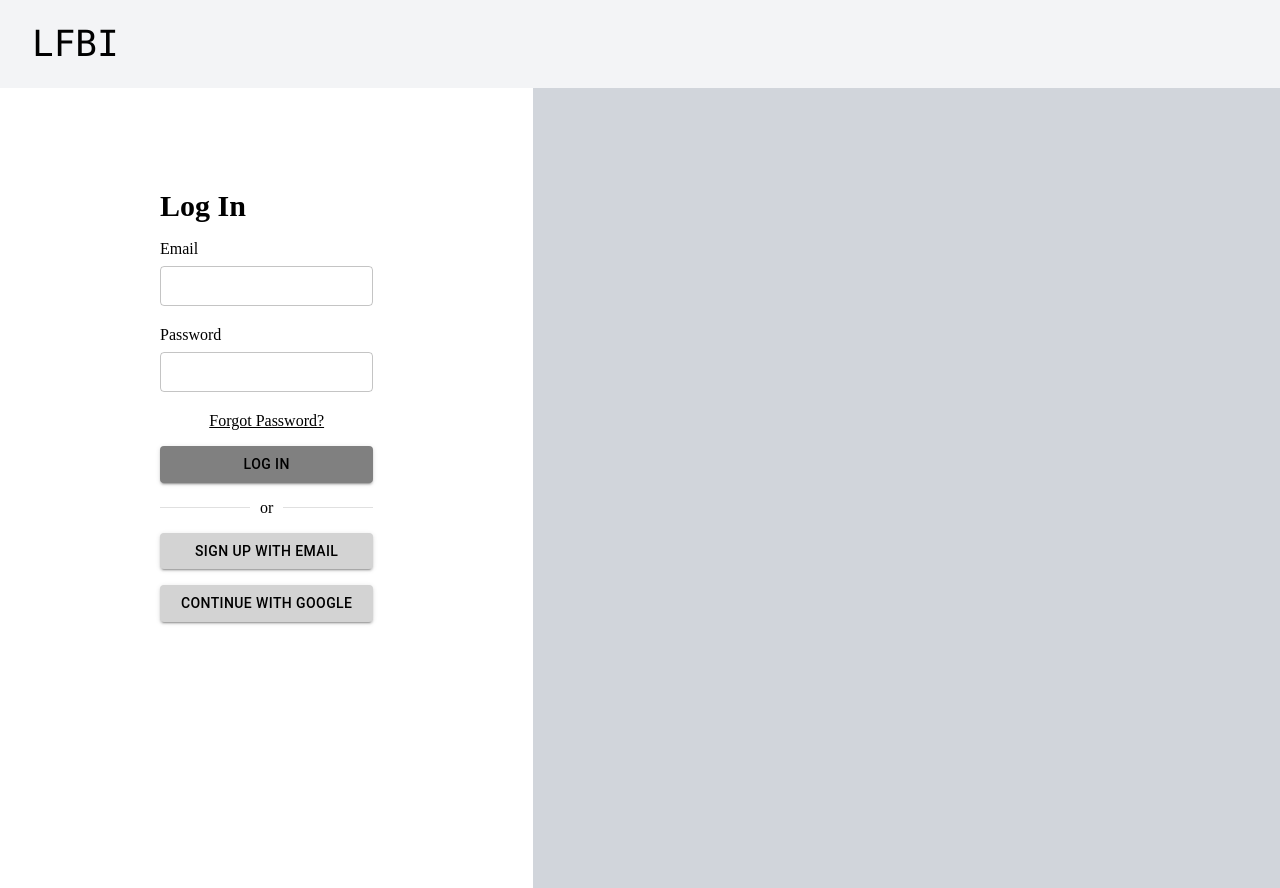
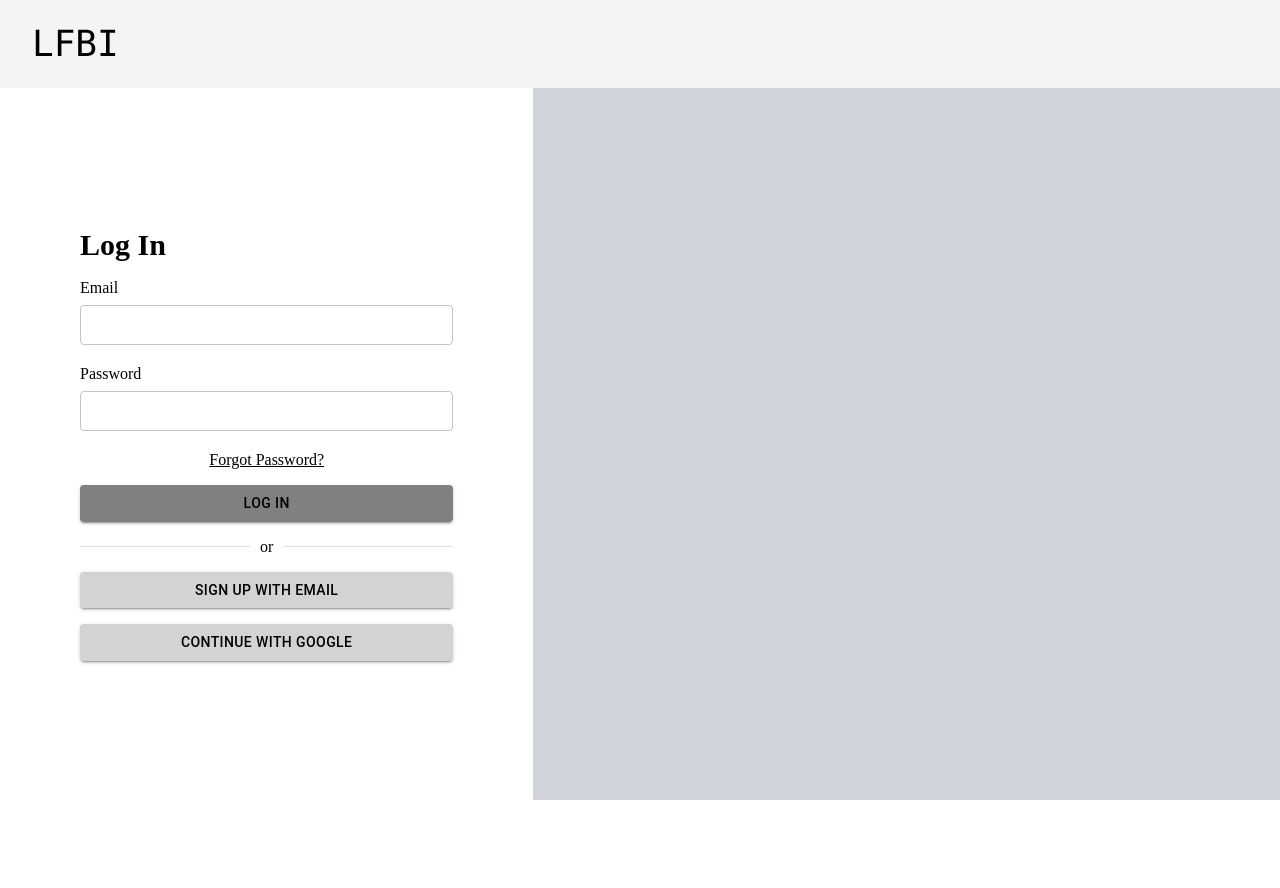
Before and after one commit to cornellh4i/lagos-volunteers, a Next.js app in the folder frontend/: page /login in a window 1280 px wide. After the commit the page ends 800 px from the top, so only its background shows below. Built offline with nearby package versions, Linux system fonts and the light colour scheme; no server answers.

Commit message:
WelcomeTemplate

```diff
--- a/frontend/src/components/templates/WelcomeTemplate.tsx
+++ b/frontend/src/components/templates/WelcomeTemplate.tsx
@@ -10,17 +10,21 @@ type WelcomeProps = {
 
 const WelcomeTemplate = ({Form}: WelcomeProps) => {
   return (
-    <>
-    <NavBar></NavBar>
-      <div className="grid grid-cols-12">
-        <div className="flex items-center justify-center col-span-12 sm:col-span-5 bg-white h-screen px-20">
-          <div className = "px-20 w-full h-3/4">
+
+    <div className="flex flex-col h-screen">
+      <div>
+      <NavBar/>
+      </div>
+      <div className="grid grid-cols-12 grow">
+        <div className="flex items-center justify-center col-span-12 sm:col-span-5 bg-white sm:px-20 px-10">
+          <div className = "w-full">
             <Form />
           </div>
         </div>
-        <div className="sm:col-span-7 bg-gray-300 sm:h-screen"></div>
+        <div className="sm:col-span-7 sm:bg-gray-300"></div>
       </div>
-    </>
+    </div>
+
   );
 };
 
--- a/frontend/src/pages/login.tsx
+++ b/frontend/src/pages/login.tsx
@@ -1,7 +1,6 @@
 import LoginForm from "@/components/molecules/LoginForm";
 import React from "react";
 import WelcomeTemplate from "@/components/templates/WelcomeTemplate";
-import LoginForm from "@/components/molecules/LoginForm";
 
 /** A Login page */
 const Login = () => {
```
